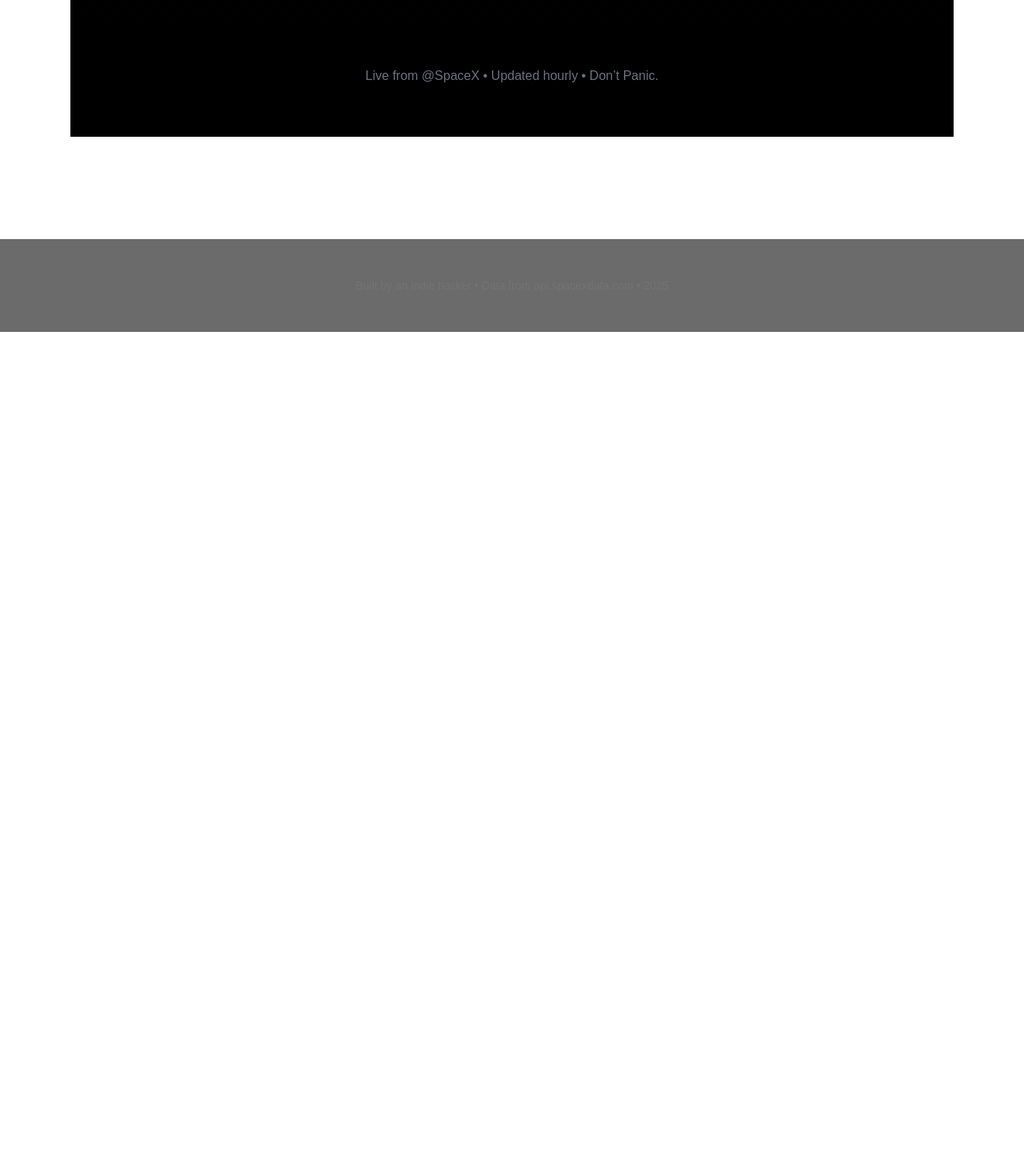
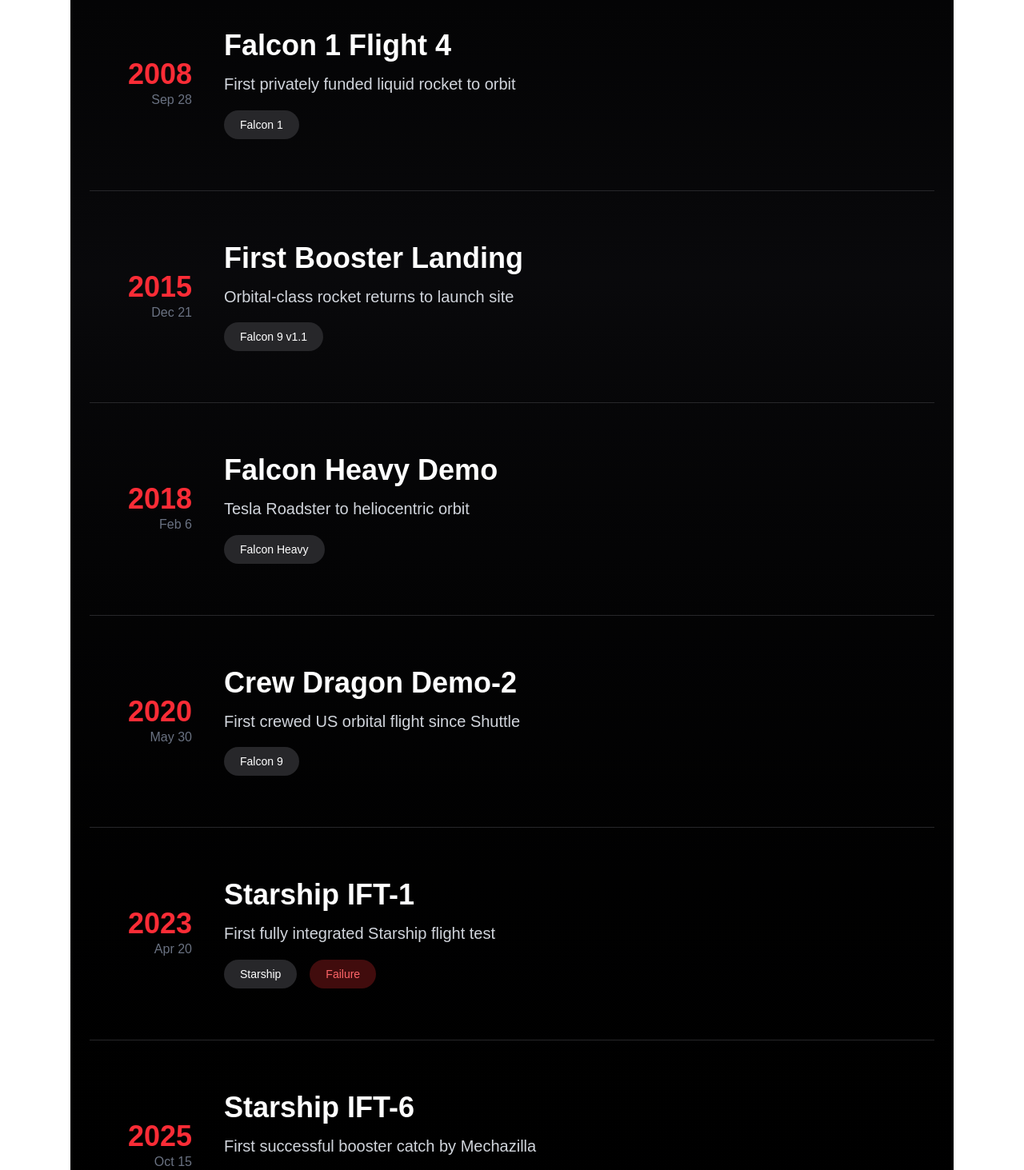
Before and after one commit to ShuttleArt/dontpanicguide, a Next.js app: page /missions in a window 1280 px wide. Shown: the part 1720-3183 px from the top of the page at 80% size. Before the commit the page ends 2135 px from the top, so only its background shows below. Built offline with nearby package versions, Linux system fonts and the light colour scheme.

Commit message:
Expand next.config.js: full Wikimedia pathname wildcard for images

```diff
--- a/next.config.ts
+++ b/next.config.ts
@@ -1,17 +1,16 @@
-// next.config.js
 /** @type {import('next').NextConfig} */
 const nextConfig = {
   images: {
     remotePatterns: [
       {
         protocol: 'https',
-        hostname: 'i.imgur.com',
+        hostname: 'upload.wikimedia.org',
         port: '',
-        pathname: '/**',
+        pathname: '/**',  // Covers /wikipedia/commons/thumb + everything
       },
       {
         protocol: 'https',
-        hostname: 'imgur.com',
+        hostname: 'i.imgur.com',
         port: '',
         pathname: '/**',
       },
@@ -23,11 +22,13 @@
       },
       {
         protocol: 'https',
-        hostname: 'upload.wikimedia.org',
+        hostname: 'images.unsplash.com',
         port: '',
         pathname: '/**',
-      }
+      },
     ],
+    // Force no cache for images in dev (helps local testing)
+    ...(process.env.NODE_ENV === 'development' && { images: { unoptimized: true } }),
   },
 }
 
--- a/src/app/missions/page.tsx
+++ b/src/app/missions/page.tsx
@@ -1,7 +1,6 @@
 // src/app/missions/page.tsx
 export const revalidate = 3600
 
-// Proper typing so TypeScript stops complaining
 interface XPost {
   type: string
   content: string
@@ -60,12 +59,19 @@
     return {
       recent: [
         {
+          name: 'Falcon 9 – Transporter-15 Rideshare',
+          date_utc: '2025-11-26T18:18:00.000Z',  // NET Nov 26, 6:18 p.m. UTC
+          rocket: 'Falcon 9',
+          achievement: 'Dozens of CubeSats to SSO',
+          success: null,
+          webcast: 'https://youtube.com/spacex',
+        },
+        {
           name: 'Falcon 9 – Starlink Group 6-79',
           date_utc: '2025-11-22T07:53:00.000Z',
           rocket: 'Falcon 9',
           achievement: '29 satellites + 150th launch of 2025',
           success: true,
-          webcast: 'https://youtube.com/spacex',
         },
         {
           name: 'Falcon 9 – Starlink from Vandenberg',
@@ -73,7 +79,6 @@
           rocket: 'Falcon 9',
           achievement: '28 satellites deployed',
           success: true,
-          webcast: 'https://youtube.com/spacex',
         },
       ],
     }
@@ -86,7 +91,6 @@
 
   return (
     <div className="min-h-screen bg-gradient-to-b from-black via-zinc-950 to-black text-white">
-
       {/* NEXT LAUNCH HERO */}
       {next && (
         <section className="relative overflow-hidden py-32 px-6">
@@ -106,7 +110,7 @@
               href={next.webcast}
               className="inline-block bg-red-600 hover:bg-red-500 px-16 py-6 rounded-full text-2xl font-bold transition-all hover:scale-105 shadow-2xl"
             >
-              Watch Live
+              Watch Live 🚀
             </a>
           </div>
         </section>
@@ -116,7 +120,7 @@
       <section className="max-w-6xl mx-auto px-6 py-20">
         <h2 className="text-4xl md:text-5xl font-bold text-center mb-16">Recent Launches</h2>
         <div className="grid gap-6 md:grid-cols-2">
-          {recent.slice(0, 8).map((l) => (
+          {recent.slice(1).map((l) => (  // Skip next, show recent
             <div
               key={l.date_utc}
               className="group bg-zinc-900/50 backdrop-blur border border-zinc-800 rounded-2xl p-8 hover:border-red-800/50 transition-all"
@@ -136,8 +140,94 @@
         </div>
       </section>
 
+      {/* MILESTONES */}
+      <section className="max-w-6xl mx-auto px-6 py-20">
+        <h2 className="text-5xl md:text-6xl font-bold text-center mb-20">Major Milestones (2006–2025)</h2>
+        <div className="space-y-16">
+          <div className="flex gap-10 items-center border-b border-zinc-800 pb-16">
+            <div className="text-right flex-shrink-0 w-32">
+              <div className="text-4xl font-bold text-red-500">2008</div>
+              <div className="text-gray-500">Sep 28</div>
+            </div>
+            <div className="flex-1">
+              <h3 className="text-3xl md:text-4xl font-bold mb-3">Falcon 1 Flight 4</h3>
+              <p className="text-xl text-gray-300 leading-relaxed">First privately funded liquid rocket to orbit</p>
+              <div className="mt-4 flex items-center gap-4">
+                <span className="bg-zinc-800 px-5 py-2 rounded-full text-sm">Falcon 1</span>
+              </div>
+            </div>
+          </div>
+          <div className="flex gap-10 items-center border-b border-zinc-800 pb-16">
+            <div className="text-right flex-shrink-0 w-32">
+              <div className="text-4xl font-bold text-red-500">2015</div>
+              <div className="text-gray-500">Dec 21</div>
+            </div>
+            <div className="flex-1">
+              <h3 className="text-3xl md:text-4xl font-bold mb-3">First Booster Landing</h3>
+              <p className="text-xl text-gray-300 leading-relaxed">Orbital-class rocket returns to launch site</p>
+              <div className="mt-4 flex items-center gap-4">
+                <span className="bg-zinc-800 px-5 py-2 rounded-full text-sm">Falcon 9 v1.1</span>
+              </div>
+            </div>
+          </div>
+          <div className="flex gap-10 items-center border-b border-zinc-800 pb-16">
+            <div className="text-right flex-shrink-0 w-32">
+              <div className="text-4xl font-bold text-red-500">2018</div>
+              <div className="text-gray-500">Feb 6</div>
+            </div>
+            <div className="flex-1">
+              <h3 className="text-3xl md:text-4xl font-bold mb-3">Falcon Heavy Demo</h3>
+              <p className="text-xl text-gray-300 leading-relaxed">Tesla Roadster to heliocentric orbit</p>
+              <div className="mt-4 flex items-center gap-4">
+                <span className="bg-zinc-800 px-5 py-2 rounded-full text-sm">Falcon Heavy</span>
+              </div>
+            </div>
+          </div>
+          <div className="flex gap-10 items-center border-b border-zinc-800 pb-16">
+            <div className="text-right flex-shrink-0 w-32">
+              <div className="text-4xl font-bold text-red-500">2020</div>
+              <div className="text-gray-500">May 30</div>
+            </div>
+            <div className="flex-1">
+              <h3 className="text-3xl md:text-4xl font-bold mb-3">Crew Dragon Demo-2</h3>
+              <p className="text-xl text-gray-300 leading-relaxed">First crewed US orbital flight since Shuttle</p>
+              <div className="mt-4 flex items-center gap-4">
+                <span className="bg-zinc-800 px-5 py-2 rounded-full text-sm">Falcon 9</span>
+              </div>
+            </div>
+          </div>
+          <div className="flex gap-10 items-center border-b border-zinc-800 pb-16">
+            <div className="text-right flex-shrink-0 w-32">
+              <div className="text-4xl font-bold text-red-500">2023</div>
+              <div className="text-gray-500">Apr 20</div>
+            </div>
+            <div className="flex-1">
+              <h3 className="text-3xl md:text-4xl font-bold mb-3">Starship IFT-1</h3>
+              <p className="text-xl text-gray-300 leading-relaxed">First fully integrated Starship flight test</p>
+              <div className="mt-4 flex items-center gap-4">
+                <span className="bg-zinc-800 px-5 py-2 rounded-full text-sm">Starship</span>
+                <span className="bg-red-900/50 text-red-400 px-5 py-2 rounded-full text-sm">Failure</span>
+              </div>
+            </div>
+          </div>
+          <div className="flex gap-10 items-center border-b border-zinc-800 pb-16">
+            <div className="text-right flex-shrink-0 w-32">
+              <div className="text-4xl font-bold text-red-500">2025</div>
+              <div className="text-gray-500">Oct 15</div>
+            </div>
+            <div className="flex-1">
+              <h3 className="text-3xl md:text-4xl font-bold mb-3">Starship IFT-6</h3>
+              <p className="text-xl text-gray-300 leading-relaxed">First successful booster catch by Mechazilla</p>
+              <div className="mt-4 flex items-center gap-4">
+                <span className="bg-zinc-800 px-5 py-2 rounded-full text-sm">Starship</span>
+              </div>
+            </div>
+          </div>
+        </div>
+      </section>
+
       <footer className="text-center py-16 text-gray-500">
-        Live from @SpaceX • Updated hourly • Don’t Panic.
+        Live from @SpaceX • Updated hourly • Don't Panic.
       </footer>
     </div>
   )
```
